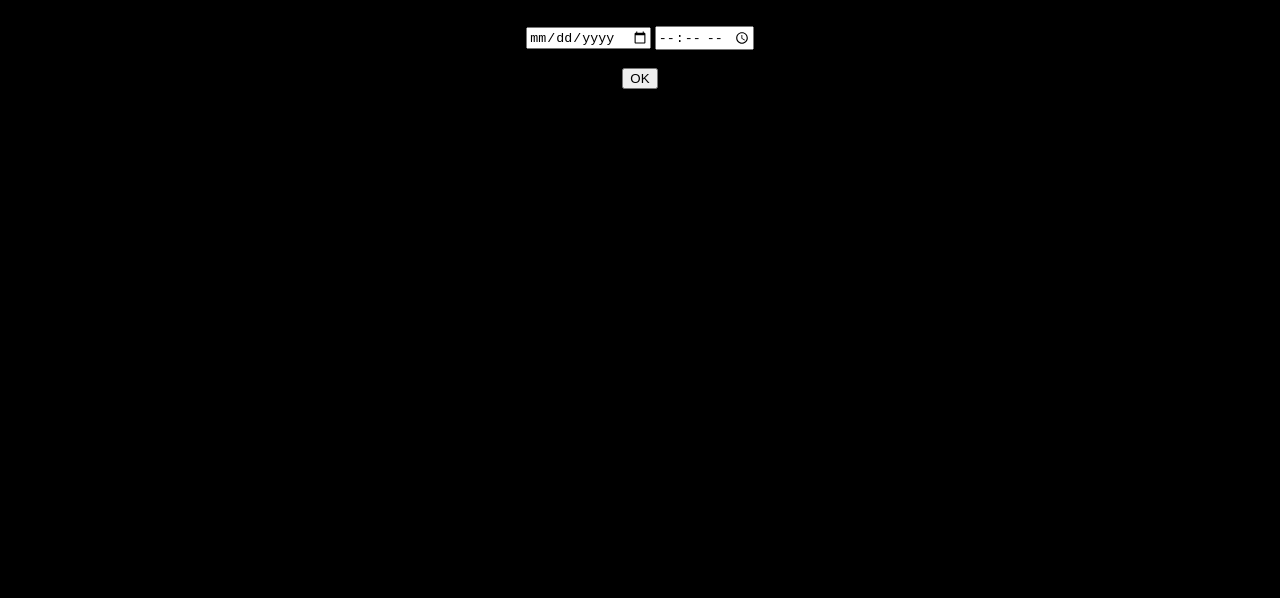
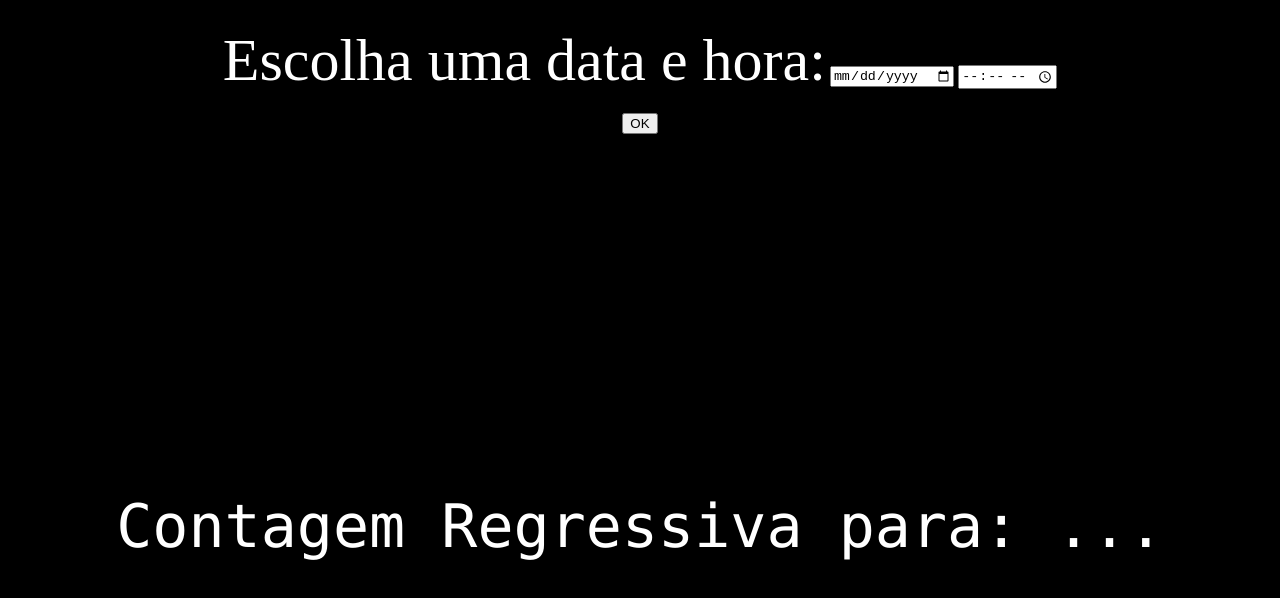
Before and after one commit to luca4s/countdown, a plain HTML site: page index.html in a window 1280 px wide. Drawn offline with Linux system fonts and the light colour scheme.

Commit message:
Update index.html

```diff
--- a/index.html
+++ b/index.html
@@ -10,12 +10,14 @@
         <audio id="countdown"><source src="audios/countdown.mp3" type="audio/mp3"></audio>
         <div id="select">
             <br>
+            <a>Escolha uma data e hora:</a>
             <input type="date" id="date" name="date" required>
             <input type="time" id="time" name="time" required>
             <br><br>
             <button onclick='buttonOK(`${document.getElementById("date").value}, ${document.getElementById("time").value}`)'>OK</button>
         </div>
         <div class="center">
+            <a id="ctrtitle">Contagem Regressiva para: ...</a>
             <a id="time"></a>
         </div>
         <script type="text/javascript" src="index.js"></script>
```
